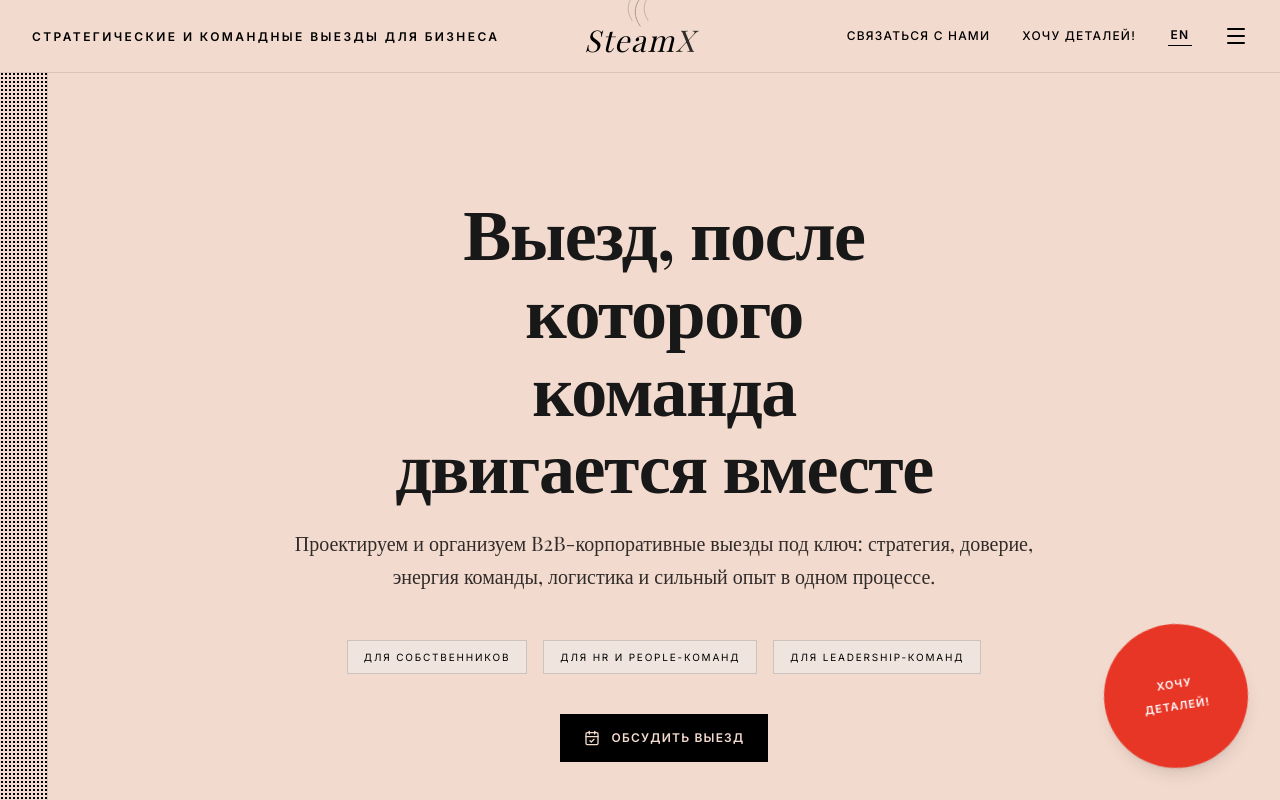
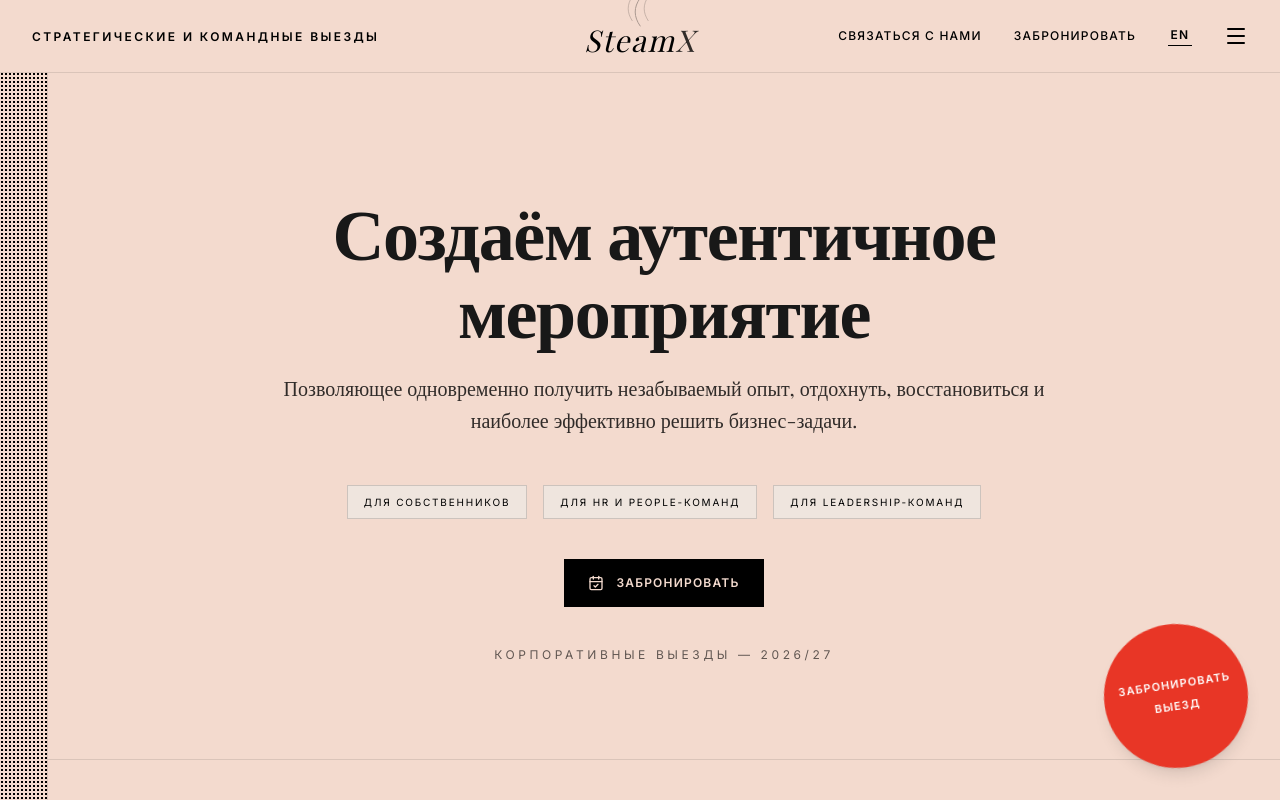
Before and after one commit to eppelas/yury-event, a React (Vite) app: page / in a window 1280 px wide. Built offline with nearby package versions, Linux system fonts and the light colour scheme; a web font is replaced by a local one.

Commit message:
Restore original hero copy

```diff
--- a/src/components/YuryEventPage.tsx
+++ b/src/components/YuryEventPage.tsx
@@ -29,24 +29,24 @@ const ChronakisStyles = () => (
 );
 
 const T = {
-  header_title: { ru: 'СТРАТЕГИЧЕСКИЕ И КОМАНДНЫЕ ВЫЕЗДЫ ДЛЯ БИЗНЕСА', en: 'STRATEGY & TEAM RETREATS FOR BUSINESS' },
+  header_title: { ru: 'СТРАТЕГИЧЕСКИЕ И КОМАНДНЫЕ ВЫЕЗДЫ', en: 'STRATEGY & TEAM RETREATS' },
   contact: { ru: 'Связаться с нами', en: 'Contact Us' },
-  book: { ru: 'Хочу деталей!', en: 'Want details!' },
+  book: { ru: 'Забронировать', en: 'Book' },
   menu_why: { ru: 'Зачем это нужно?', en: 'Why do you need it?' },
   menu_formats: { ru: 'Форматы', en: 'Formats' },
   menu_process: { ru: 'Дизайн Процесса', en: 'Process Design' },
   menu_details: { ru: 'Подход & Стоимость', en: 'Approach & Pricing' },
   menu_team: { ru: 'Наша Команда', en: 'Our Team' },
   menu_clients: { ru: 'Отзывы', en: 'Reviews' },
-  hero_title_1: { ru: 'Выезд, после которого', en: 'A retreat that turns' },
-  hero_title_2: { ru: 'команда двигается вместе', en: 'a team into motion' },
+  hero_title_1: { ru: 'Создаём аутентичное', en: 'Creating authentic' },
+  hero_title_2: { ru: 'мероприятие', en: 'events' },
   hero_subtitle: {
-    ru: 'Проектируем и организуем B2B-корпоративные выезды под ключ: стратегия, доверие, энергия команды, логистика и сильный опыт в одном процессе.',
-    en: 'We design and deliver turnkey B2B corporate retreats: strategy, trust, team energy, logistics, and a memorable experience in one process.'
+    ru: 'Позволяющее одновременно получить незабываемый опыт, отдохнуть, восстановиться и наиболее эффективно решить бизнес-задачи.',
+    en: 'Allowing you to simultaneously get an unforgettable experience, relax, recover, and effectively solve business tasks.'
   },
   hero_caption: { ru: 'КОРПОРАТИВНЫЕ ВЫЕЗДЫ — 2026/27', en: 'CORPORATE RETREATS — 2026/27' },
-  fab_book: { ru: 'ХОЧУ', en: 'WANT' },
-  fab_retreat: { ru: 'ДЕТАЛЕЙ!', en: 'DETAILS!' },
+  fab_book: { ru: 'ЗАБРОНИРОВАТЬ', en: 'BOOK' },
+  fab_retreat: { ru: 'ВЫЕЗД', en: 'RETREAT' },
   why_title: { ru: 'Зачем нужны корпоративные выезды?', en: 'Why host a corporate retreat?' },
   why_items: {
     ru: [
@@ -474,19 +474,8 @@ export default function YuryEventPage() {
           <h1
             className="font-serif-chronakis text-[2rem] sm:text-4xl md:text-6xl lg:text-7xl mb-5 md:mb-6 mx-auto w-full max-w-[21rem] sm:max-w-5xl leading-[1.08]"
           >
-            {lang === 'ru' ? (
-              <>
-                Выезд, после<br />
-                которого<br />
-                команда<br />
-                двигается вместе
-              </>
-            ) : (
-              <>
-                {T.hero_title_1[lang]}<br />
-                {T.hero_title_2[lang]}
-              </>
-            )}
+            {T.hero_title_1[lang]}<br className="hidden md:block" />
+            {T.hero_title_2[lang]}
           </h1>
           <p className="font-serif-chronakis text-[15px] sm:text-lg md:text-xl max-w-[18rem] sm:max-w-3xl mx-auto mb-10 md:mb-12 opacity-80 leading-relaxed">
             {T.hero_subtitle[lang]}
@@ -508,7 +497,7 @@ export default function YuryEventPage() {
             className="inline-flex items-center gap-3 bg-black text-[#F3DACE] px-6 py-4 font-sans-chronakis text-xs tracking-widest uppercase font-bold hover:bg-[#E83626] transition-colors"
           >
             <CalendarCheck className="w-4 h-4" />
-            {T.final_cta_button[lang]}
+            {T.book[lang]}
           </a>
           <p className="font-sans-chronakis text-xs tracking-[0.3em] uppercase opacity-60 mt-10">
             {T.hero_caption[lang]}
```
